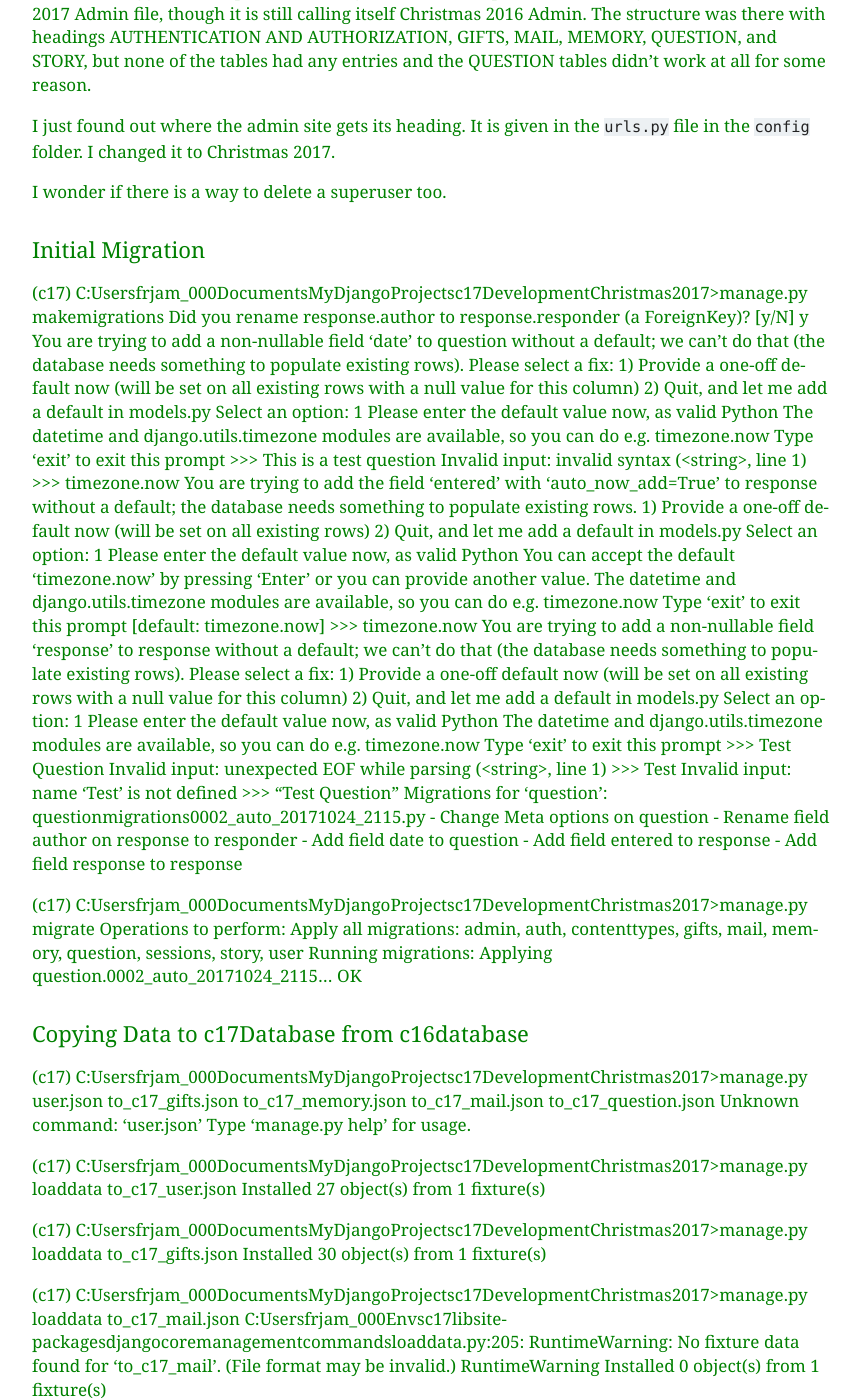
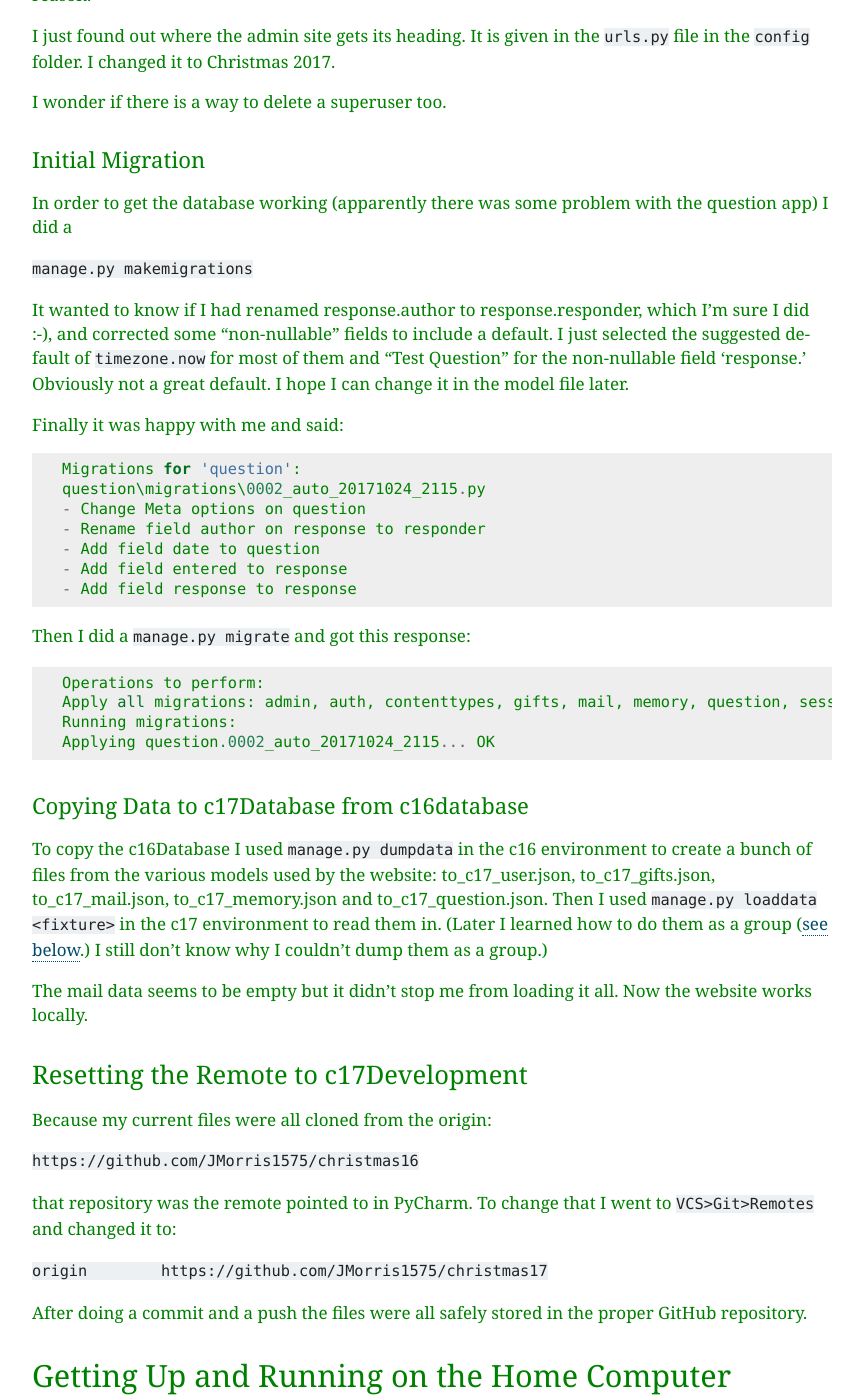
Before and after one commit to JMorris1575/christmas17, a Sphinx documentation site: the page built from docs/c17conversion.rst, in a window 1280 px wide and 1400 px high, scrolled down 1389 px. Shown: the whole window, without its empty margins (338-1201 px from the left). Built offline with Sphinx 7.4.7, drawn with Linux system fonts in a browser that asks for light colours; some of the changed text lies outside the part shown.

Commit message:
Improvements to c17development.rst

```diff
--- a/docs/c17conversion.rst
+++ b/docs/c17conversion.rst
@@ -34,19 +34,19 @@
 Creating the New Database
 *************************
 
-Again, checking the Christmas2016 documentation I was reminded how to create a new PostgreSQL database::
+Again, checking the Christmas2016 documentation I was reminded how to create a new PostgreSQL database:
 
-    #. Open pgAdminIII
+#. Open pgAdminIII
 
-    #. Double-click PostgreSQL and enter the password (Dylan Selfie).
+#. Double-click PostgreSQL and enter the password (Dylan Selfie).
 
-    #. Right click Databases and select New Database...
+#. Right click Databases and select New Database...
 
-    #. Add the name (I chose c17database).
+#. Add the name (I chose c17database).
 
-    #. Select an Owner (I selected Jim).
+#. Select an Owner (I selected Jim).
 
-    #. Update the secrets.json file to refer to c17database instead of c16database.
+#. Update the secrets.json file to refer to c17database instead of c16database.
 
 I tested to see if I could get into the website and found I had to do:
 
@@ -76,89 +76,46 @@
 Initial Migration
 *****************
 
-(c17) C:\Users\frjam_000\Documents\MyDjangoProjects\c17Development\Christmas2017>manage.py makemigrations
-Did you rename response.author to response.responder (a ForeignKey)? [y/N] y
-You are trying to add a non-nullable field 'date' to question without a default; we can't do that (the database needs
-something to populate existing rows).
-Please select a fix:
-1) Provide a one-off default now (will be set on all existing rows with a null value for this column)
-2) Quit, and let me add a default in models.py
-Select an option: 1
-Please enter the default value now, as valid Python
-The datetime and django.utils.timezone modules are available, so you can do e.g. timezone.now
-Type 'exit' to exit this prompt
->>> This is a test question
-Invalid input: invalid syntax (<string>, line 1)
->>> timezone.now
-You are trying to add the field 'entered' with 'auto_now_add=True' to response without a default; the database needs
-something to populate existing rows.
-1) Provide a one-off default now (will be set on all existing rows)
-2) Quit, and let me add a default in models.py
-Select an option: 1
-Please enter the default value now, as valid Python
-You can accept the default 'timezone.now' by pressing 'Enter' or you can provide another value.
-The datetime and django.utils.timezone modules are available, so you can do e.g. timezone.now
-Type 'exit' to exit this prompt
-[default: timezone.now] >>> timezone.now
-You are trying to add a non-nullable field 'response' to response without a default; we can't do that (the database
-needs something to populate existing rows).
-Please select a fix:
-1) Provide a one-off default now (will be set on all existing rows with a null value for this column)
-2) Quit, and let me add a default in models.py
-Select an option: 1
-Please enter the default value now, as valid Python
-The datetime and django.utils.timezone modules are available, so you can do e.g. timezone.now
-Type 'exit' to exit this prompt
->>> Test Question
-Invalid input: unexpected EOF while parsing (<string>, line 1)
->>> Test
-Invalid input: name 'Test' is not defined
->>> "Test Question"
-Migrations for 'question':
-question\migrations\0002_auto_20171024_2115.py
-- Change Meta options on question
-- Rename field author on response to responder
-- Add field date to question
-- Add field entered to response
-- Add field response to response
+In order to get the database working (apparently there was some problem with the question app) I did a
 
-(c17) C:\Users\frjam_000\Documents\MyDjangoProjects\c17Development\Christmas2017>manage.py migrate
-Operations to perform:
-Apply all migrations: admin, auth, contenttypes, gifts, mail, memory, question, sessions, story, user
-Running migrations:
-Applying question.0002_auto_20171024_2115... OK
+``manage.py makemigrations``
 
-.. index:: Version Control; setting remote
+It wanted to know if I had renamed response.author to response.responder, which I'm sure I did :-), and corrected some
+"non-nullable" fields to include a default. I just selected the suggested default of ``timezone.now`` for most of them
+and "Test Question" for the non-nullable field 'response.' Obviously not a great default. I hope I can change it in the
+model file later.
+
+Finally it was happy with me and said::
+
+    Migrations for 'question':
+    question\migrations\0002_auto_20171024_2115.py
+    - Change Meta options on question
+    - Rename field author on response to responder
+    - Add field date to question
+    - Add field entered to response
+    - Add field response to response
+
+Then I did a ``manage.py migrate`` and got this response::
+
+    Operations to perform:
+    Apply all migrations: admin, auth, contenttypes, gifts, mail, memory, question, sessions, story, user
+    Running migrations:
+    Applying question.0002_auto_20171024_2115... OK
 
 .. index:: Database; copying data
 
 Copying Data to c17Database from c16database
 ********************************************
 
-(c17) C:\Users\frjam_000\Documents\MyDjangoProjects\c17Development\Christmas2017>manage.py user.json to_c17_gifts.json
-to_c17_memory.json to_c17_mail.json to_c17_question.json
-Unknown command: 'user.json'
-Type 'manage.py help' for usage.
+To copy the c16Database I used ``manage.py dumpdata`` in the c16 environment to create a bunch of files from the various
+models used by the website: to_c17_user.json, to_c17_gifts.json, to_c17_mail.json, to_c17_memory.json and
+to_c17_question.json. Then I used ``manage.py loaddata <fixture>`` in the c17 environment to read them in. (Later I
+learned how to do them as a group (:ref:`see below <loading-multiple-fixtures>`.) I still don't know why I
+couldn't dump them as a group.)
 
-(c17) C:\Users\frjam_000\Documents\MyDjangoProjects\c17Development\Christmas2017>manage.py loaddata to_c17_user.json
-Installed 27 object(s) from 1 fixture(s)
+The mail data seems to be empty but it didn't stop me from loading it all. Now the website works locally.
 
-(c17) C:\Users\frjam_000\Documents\MyDjangoProjects\c17Development\Christmas2017>manage.py loaddata to_c17_gifts.json
-Installed 30 object(s) from 1 fixture(s)
-
-(c17) C:\Users\frjam_000\Documents\MyDjangoProjects\c17Development\Christmas2017>manage.py loaddata to_c17_mail.json
-C:\Users\frjam_000\Envs\c17\lib\site-packages\django\core\management\commands\loaddata.py:205: RuntimeWarning: No
-fixture data found for 'to_c17_mail'. (File format may be invalid.)
-RuntimeWarning
-Installed 0 object(s) from 1 fixture(s)
-
-(c17) C:\Users\frjam_000\Documents\MyDjangoProjects\c17Development\Christmas2017>manage.py loaddata to_c17_memory.json
-Installed 14 object(s) from 1 fixture(s)
-
-(c17) C:\Users\frjam_000\Documents\MyDjangoProjects\c17Development\Christmas2017>manage.py loaddata to_c17_question.json
-Installed 13 object(s) from 1 fixture(s)
-
-(c17) C:\Users\frjam_000\Documents\MyDjangoProjects\c17Development\Christmas2017>
+.. index:: Version Control; setting remote
 
 Resetting the Remote to c17Development
 ++++++++++++++++++++++++++++++++++++++
@@ -303,10 +262,14 @@
 Now, when I try to get into the local website it sends me to the login page and won't let me get off it. It knows no
 users as of yet.
 
+.. _loading-multiple-fixtures:
+
 Now I will try:
 
 ``manage.py loaddata to_c17_user.json to_c17_gifts.json to_c17_mail.json to_c17_memory.json to_c17_question.json``
 
+.. index:: manage.bat; rewrite
+
 It worked after I added some more %n values to the ``manage.bat`` file. (After adding a %2 it accepted only the first
 "fixture," so I added %2 through %9.) Now I can get into the website locally! It took almost a day but I'm finally at
 the same point on both computers. Time for a commit.
```
Also changed, not shown: other parts of docs/c17conversion.rst (+3 -1 lines).
